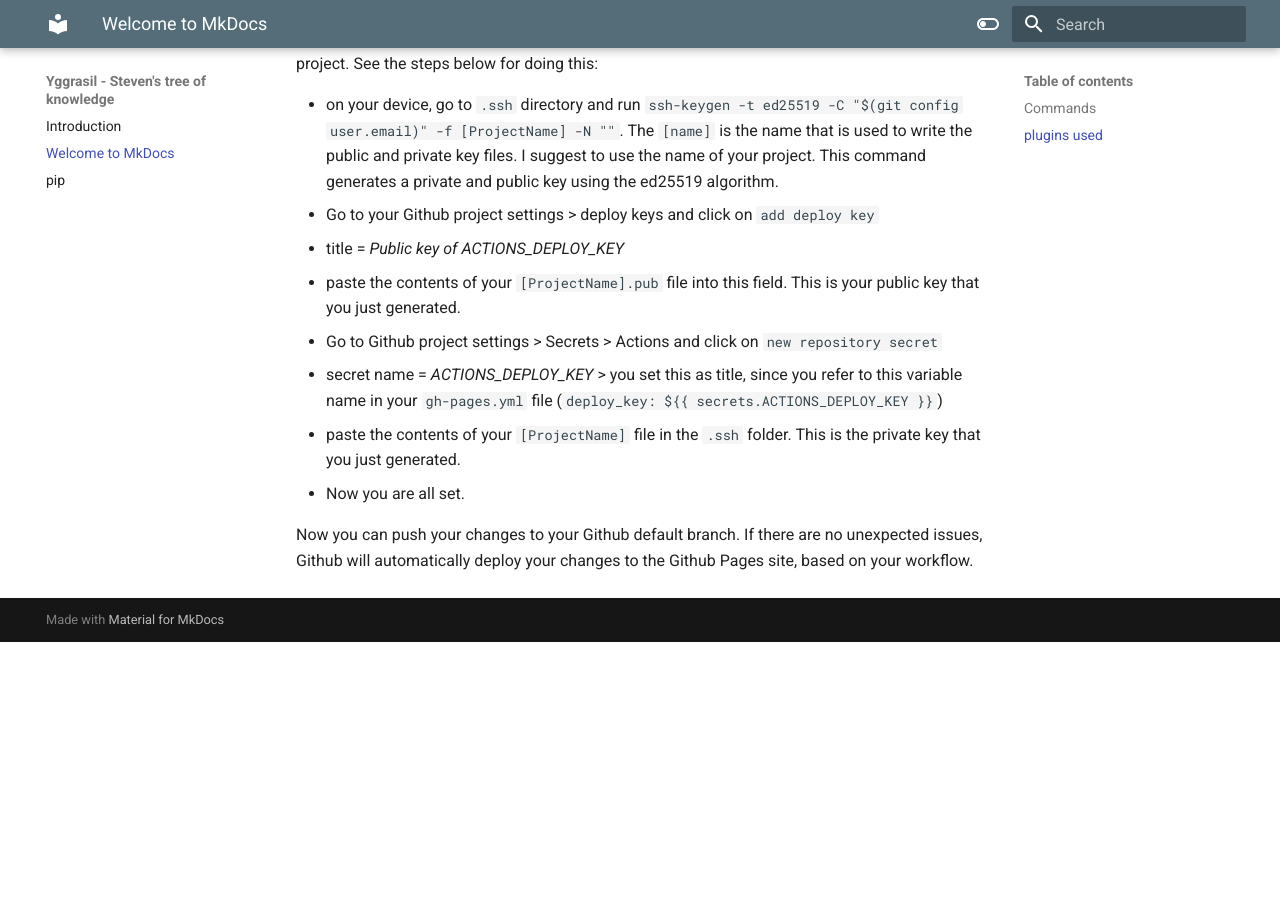
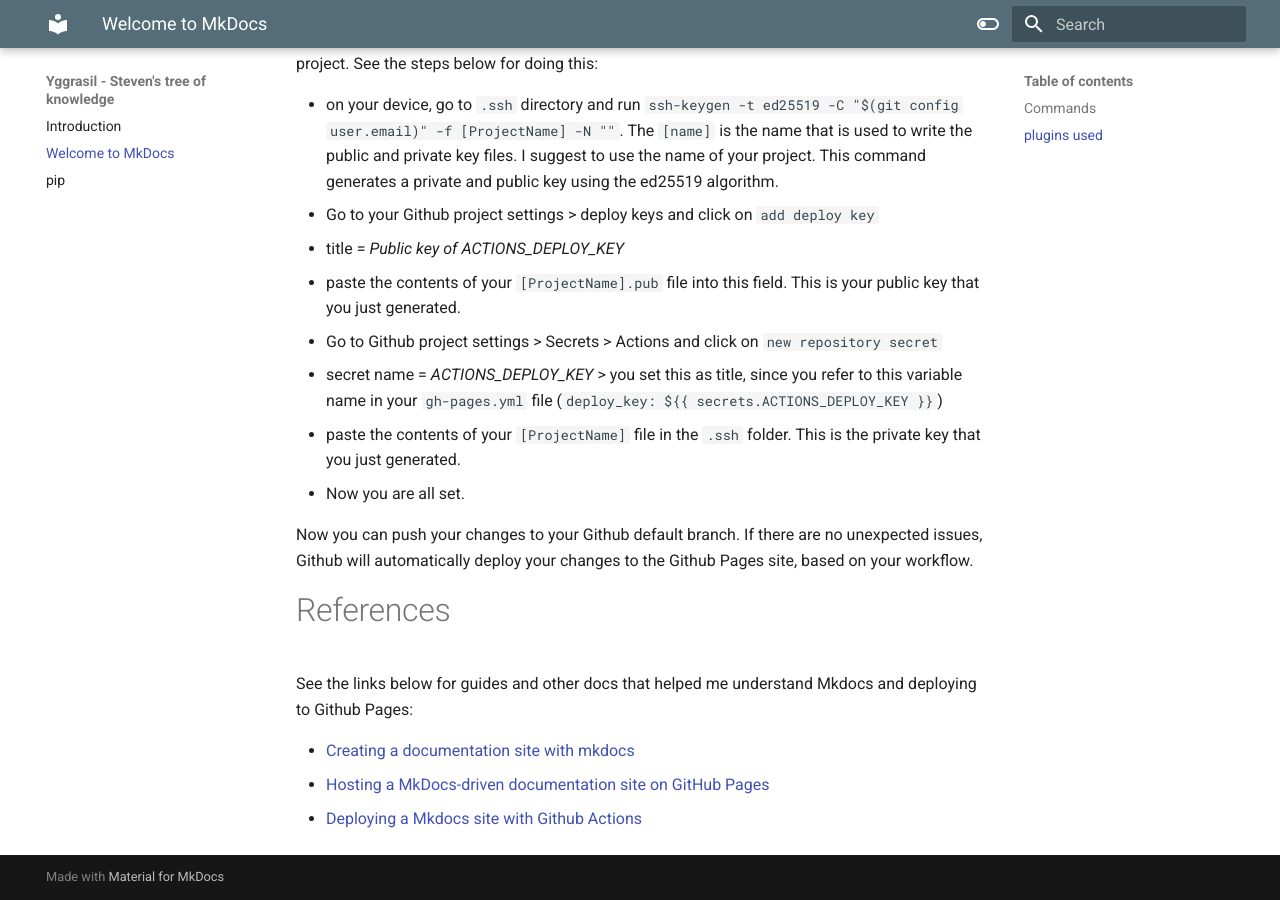
Before and after one commit to svanderweerd/codex, an MkDocs documentation site: the page built from docs/mkdocs.md, in a window 1280 px wide and 900 px high, scrolled down 5227 px. Built offline with MkDocs 1.6.1 and Material for MkDocs 9.7.7, drawn with Linux system fonts in a browser that asks for light colours; before the commit the page ends 5869 px from its top, so only the background shows below that; some of the changed text lies outside the part shown.

Commit message:
including refs in mkdocs page

```diff
--- a/docs/mkdocs.md
+++ b/docs/mkdocs.md
@@ -17,7 +17,7 @@
 * If you use the `Material` theme, use [search - Material](https://squidfunk.github.io/mkdocs-material/setup/setting-up-site-search/) instead of the built-in plugin
 * [minify](https://github.com/byrnereese/mkdocs-minify-plugin): minify HTMLS, JS, CSS files prior to being written to disk
 
-# integrating with Github pages
+# Integrating with Github Pages
 
 If you want to have your documentation hosted on Github pages, you need to do the following steps in order to make
 it work:
@@ -230,3 +230,12 @@
 
 Now you can push your changes to your Github default branch. If there are no unexpected issues, Github will
 automatically deploy your changes to the Github Pages site, based on your workflow.
+
+
+# References
+
+See the links below for guides and other docs that helped me understand Mkdocs and deploying to Github Pages:
+
+* [Creating a documentation site with mkdocs](https://blog.elmah.io/creating-a-documentation-site-with-mkdocs/)
+* [Hosting a MkDocs-driven documentation site on GitHub Pages](https://blog.elmah.io/hosting-a-mkdocs-driven-documentation-site-on-github-pages/)
+* [Deploying a Mkdocs site with Github Actions](https://blog.elmah.io/deploying-a-mkdocs-documentation-site-with-github-actions/)
```
